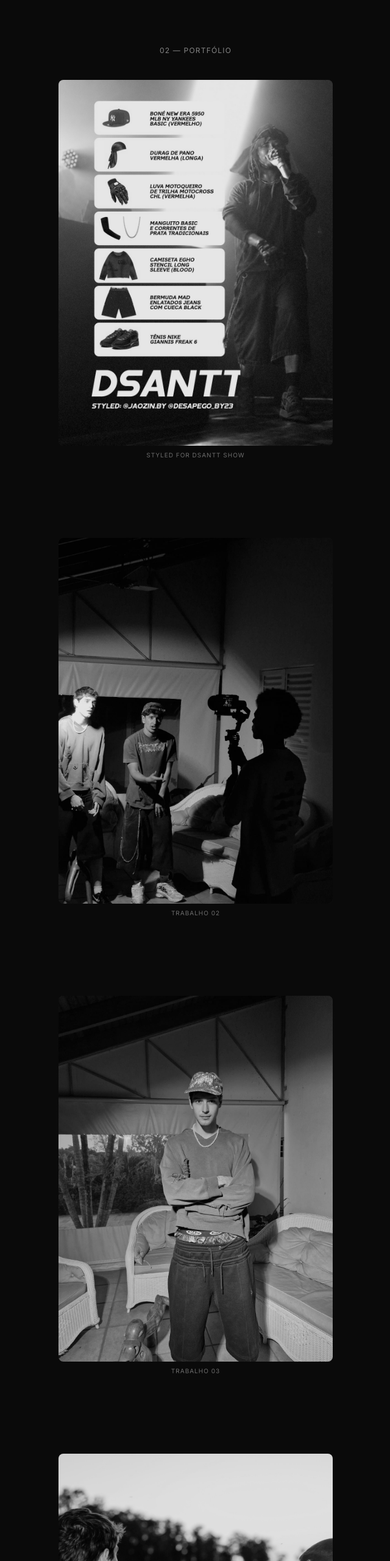
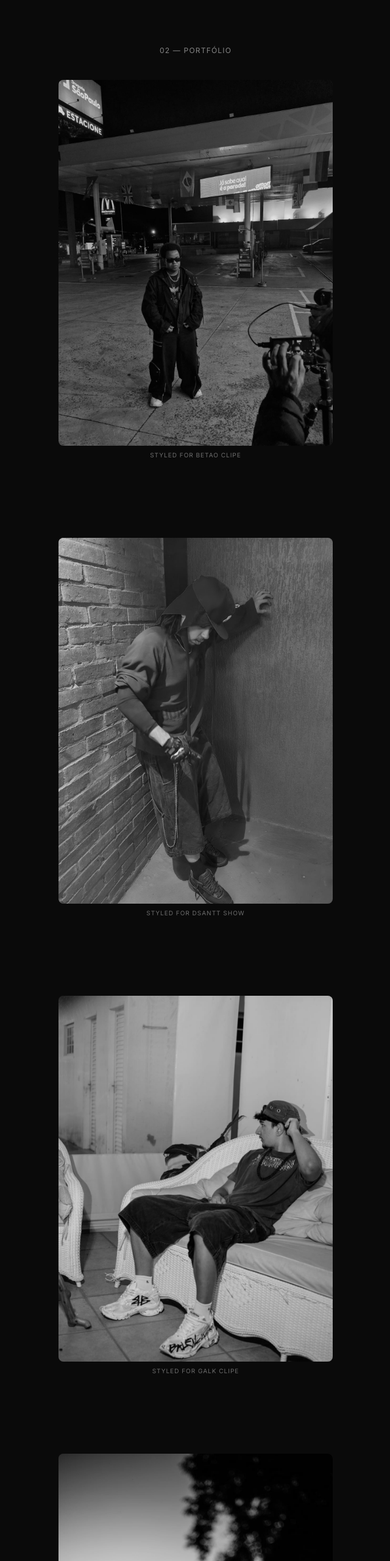
Before and after one commit to OtavioVolpe/portifolio-stylist, a website built with Vite: page index.html in a window 1280 px wide. Shown: the part 1380-3940 px from the top of the page at 61% size, without its empty margins (319-959 px from the left). Built offline with nearby package versions, Linux system fonts and the light colour scheme.

Commit message:
feat: novas imagens

```diff
--- a/index.html
+++ b/index.html
@@ -94,7 +94,21 @@
           <div>
             <div class="reveal mx-auto w-fit max-h-[75vh] rounded-lg overflow-hidden bg-white/5 aspect-[3/4] portfolio-img">
               <img
-                src="/testeV3.jpeg"
+                src="/BETAO.jpeg"
+                alt="Styled for Betao clipe"
+                loading="lazy"
+                decoding="async"
+                class="w-full h-full object-cover"
+              />
+              <div class="portfolio-caption">BETAO</div>
+            </div>
+            <p class="reveal mt-2 text-center text-[10px] uppercase tracking-widest text-white/40">styled for betao clipe</p>
+          </div>
+
+          <div>
+            <div class="reveal mx-auto w-fit max-h-[75vh] rounded-lg overflow-hidden bg-white/5 aspect-[3/4] portfolio-img">
+              <img
+                src="/DSANTT.jpeg"
                 alt="Styled for Dsantt show"
                 loading="lazy"
                 decoding="async"
@@ -102,50 +116,36 @@
               />
               <div class="portfolio-caption">DSANTT</div>
             </div>
-            <p class="mt-2 text-center text-[10px] uppercase tracking-widest text-white/40">styled for dsantt show</p>
+            <p class="reveal mt-2 text-center text-[10px] uppercase tracking-widest text-white/40">styled for dsantt show</p>
           </div>
 
           <div>
             <div class="reveal mx-auto w-fit max-h-[75vh] rounded-lg overflow-hidden bg-white/5 aspect-[3/4] portfolio-img">
               <img
-                src="/testeV1.jpeg"
-                alt="Trabalho 2"
+                src="/GALK.jpeg"
+                alt="Styled for Galk clipe"
                 loading="lazy"
                 decoding="async"
                 class="w-full h-full object-cover"
               />
-              <div class="portfolio-caption">Trabalho 02</div>
+              <div class="portfolio-caption">GALK</div>
             </div>
-            <p class="mt-2 text-center text-[10px] uppercase tracking-widest text-white/40">Trabalho 02</p>
-          </div>
-
-          <div>
-            <div class="reveal mx-auto w-fit max-h-[75vh] rounded-lg overflow-hidden bg-white/5 aspect-[3/4] portfolio-img">
-              <img
-                src="/testeV2.jpeg"
-                alt="Trabalho 3"
-                loading="lazy"
-                decoding="async"
-                class="w-full h-full object-cover"
-              />
-              <div class="portfolio-caption">Trabalho 03</div>
-            </div>
-            <p class="mt-2 text-center text-[10px] uppercase tracking-widest text-white/40">Trabalho 03</p>
+            <p class="reveal mt-2 text-center text-[10px] uppercase tracking-widest text-white/40">styled for galk clipe</p>
           </div>
 
           <!-- Próximo trabalho -->
           <div>
             <div class="reveal mx-auto w-fit max-h-[75vh] rounded-lg overflow-hidden bg-white/5 aspect-[3/4] portfolio-img">
               <img
-                src="/testeH1.jpeg"
-                alt="Trabalho 4"
+                src="/LUZ.jpeg"
+                alt="Styled for Luz clipe"
                 loading="lazy"
                 decoding="async"
                 class="w-full h-full object-cover"
               />
-              <div class="portfolio-caption">Trabalho 04</div>
+              <div class="portfolio-caption">LUZ</div>
             </div>
-            <p class="mt-2 text-center text-[10px] uppercase tracking-widest text-white/40">Trabalho 04</p>
+            <p class="reveal mt-2 text-center text-[10px] uppercase tracking-widest text-white/40">styled for luz clipe</p>
           </div>
         </div>
       </section>
--- a/src/main.js
+++ b/src/main.js
@@ -23,9 +23,7 @@
 const revealObserver = new IntersectionObserver(
   (entries) => {
     entries.forEach((entry) => {
-      if (entry.isIntersecting) {
-        entry.target.classList.add('is-visible')
-      }
+      entry.target.classList.toggle('is-visible', entry.isIntersecting)
     })
   },
   { threshold: 0.2 }
```
Also changed, not shown: public/BETAO.jpeg (added), public/DSANTT.jpeg (added), public/GALK.jpeg (added), public/LUZ.jpeg (added).
